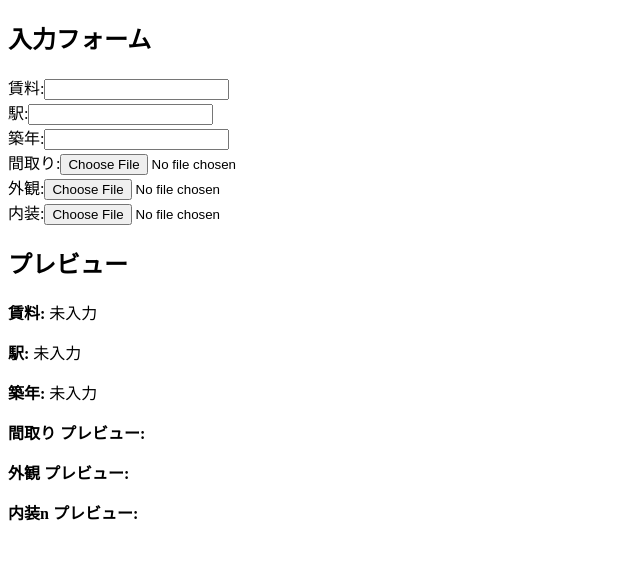
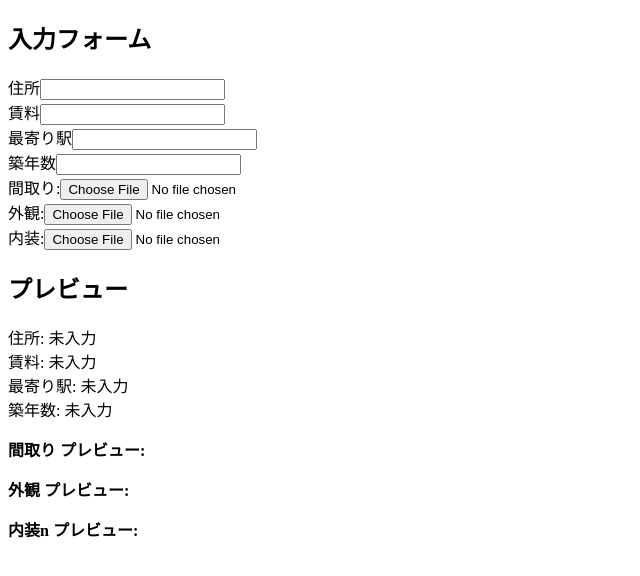
Before and after one commit to yukanakamura1226/3days-intern-private, a React (Vite) app: page / in a window 1280 px wide. Shown: the top 576 px of the page, without its empty margins (0-640 px from the left). Built offline with nearby package versions, Linux system fonts and the light colour scheme.

Commit message:
テキストの入力フォームでmapで使用する方法に変更しました。

```diff
--- a/src/Form/FormText.jsx
+++ b/src/Form/FormText.jsx
@@ -4,9 +4,22 @@ import { useForm } from "react-hook-form";
 const FormText = () => {
   // react-hook-formの使用
   const { register, watch } = useForm();
+  // const { register } = useForm();
 
   // watchでフォームの値を監視し、リアルタイムで取得
   const formData = watch();
+
+  const textNames = [
+    { label: '住所', name: 'address' },
+    { label: '賃料', name: 'rent' },
+    { label: '最寄り駅', name: 'closestStation' },
+    { label: '築年数', name: 'builtYears' },
+    ];
+  const PictureNames = [
+    { label: '間取り', index: 0 },
+    { label: '内装', index: 2 },
+    { label: '外観', index: 1 },
+  ];
 
   // 以下は写真の設定
   const [imagePreviews, setImagePreviews] = useState([null, null, null]);
@@ -29,17 +42,29 @@ const FormText = () => {
       <h2>入力フォーム</h2>
       <form>
         <div>
-          <label>賃料:</label>
-          <input {...register("tingin")} />
+        {textNames.map((text) => {
+         return(
+          <div key={text.name}>
+            <label>{text.label}</label>
+            <input  {...register(text.name)} />
+          </div>)
+         }
+         )}
         </div>
-        <div>
-          <label>駅:</label>
-          <input {...register("eki")} />
-        </div>
-        <div>
-          <label>築年:</label>
-          <input {...register("tikunen")} />
-        </div>
+        {/* <div>
+        {PictureNames.map((picture) => {
+          return(
+            <div key={picture.index}>
+              <label>{picture.label}:</label>
+              <input
+                type="file"
+                accept="image/*"
+                {...register(picture.index)}
+                onChange={(event) => handleImagePreview(event, 0)}/>
+            </div>)
+          })
+        }
+        </div> */}
         <div>
           <label>間取り:</label>
           <input
@@ -71,9 +96,13 @@ const FormText = () => {
 
       <h2>プレビュー</h2>
       <div>
-        <p><strong>賃料:</strong> {formData.tingin || "未入力"}</p>
-        <p><strong>駅:</strong> {formData.eki || "未入力"}</p>
-        <p><strong>築年:</strong> {formData.tikunen || "未入力"}</p>
+          {textNames.map((text) => {
+            return(
+              <div key={text.name}>
+                <label>{text.label}:</label> {formData[text.name] || "未入力"}
+              </div>)
+            }
+         )}
         <div>
           <p><strong>間取り プレビュー:</strong></p>
           {imagePreviews[0] && (
```
Also changed, not shown: src/Form/FormPicture.jsx (deleted).
